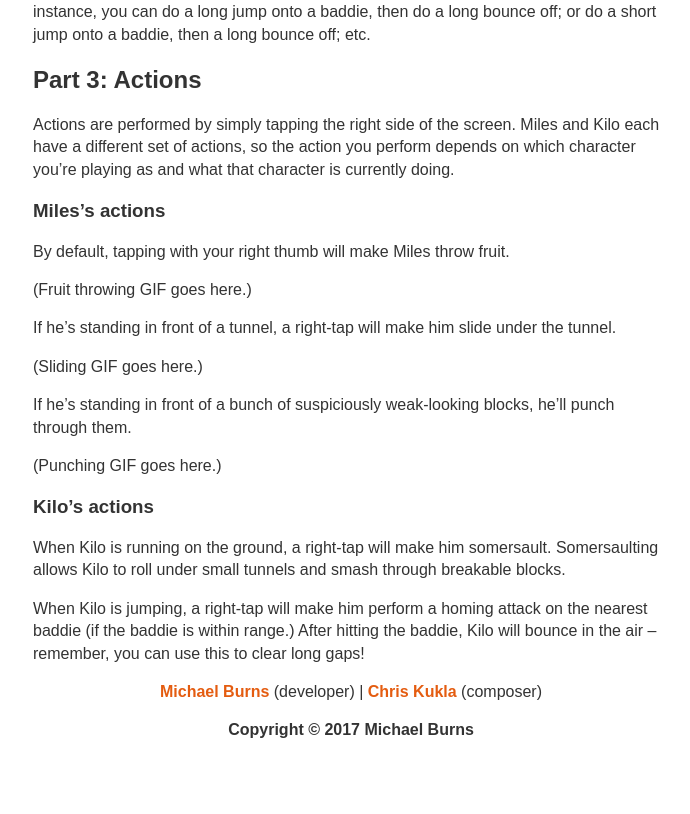
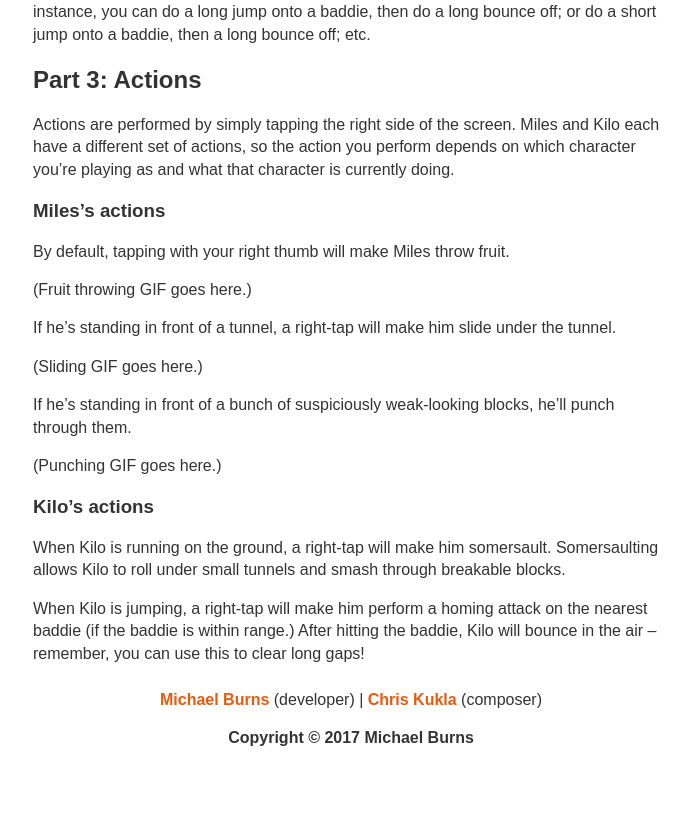
Before and after one commit to thatpixelguy/milesandkilo, a Jekyll site: the page built from manual.md, in a window 1280 px wide. Shown: the part 2499-3313 px from the top of the page, without its empty margins (289-979 px from the left). Built offline with Jekyll 4.4.1, drawn with Linux system fonts in a browser that asks for light colours; our own code applies the rules of GitHub Pages for plain Markdown files.

Commit message:
Updated light.css

```diff
--- a/css/light.css
+++ b/css/light.css
@@ -13,7 +13,7 @@ body {
 
 .footer {
   text-align: center;
-  margin-top: 12px;
+  margin-top: 24px;
   margin-bottom: 64px;
 }
 
```
